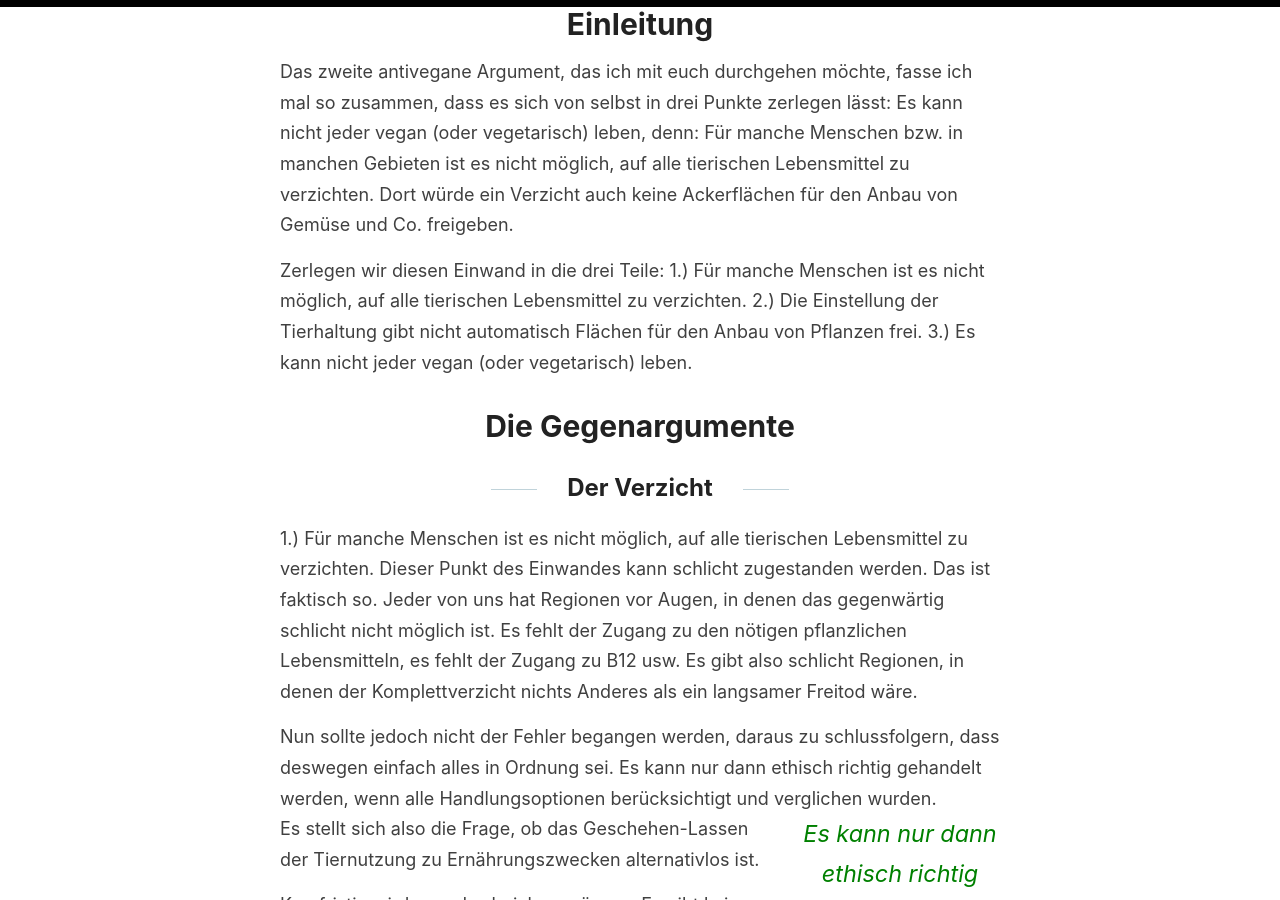
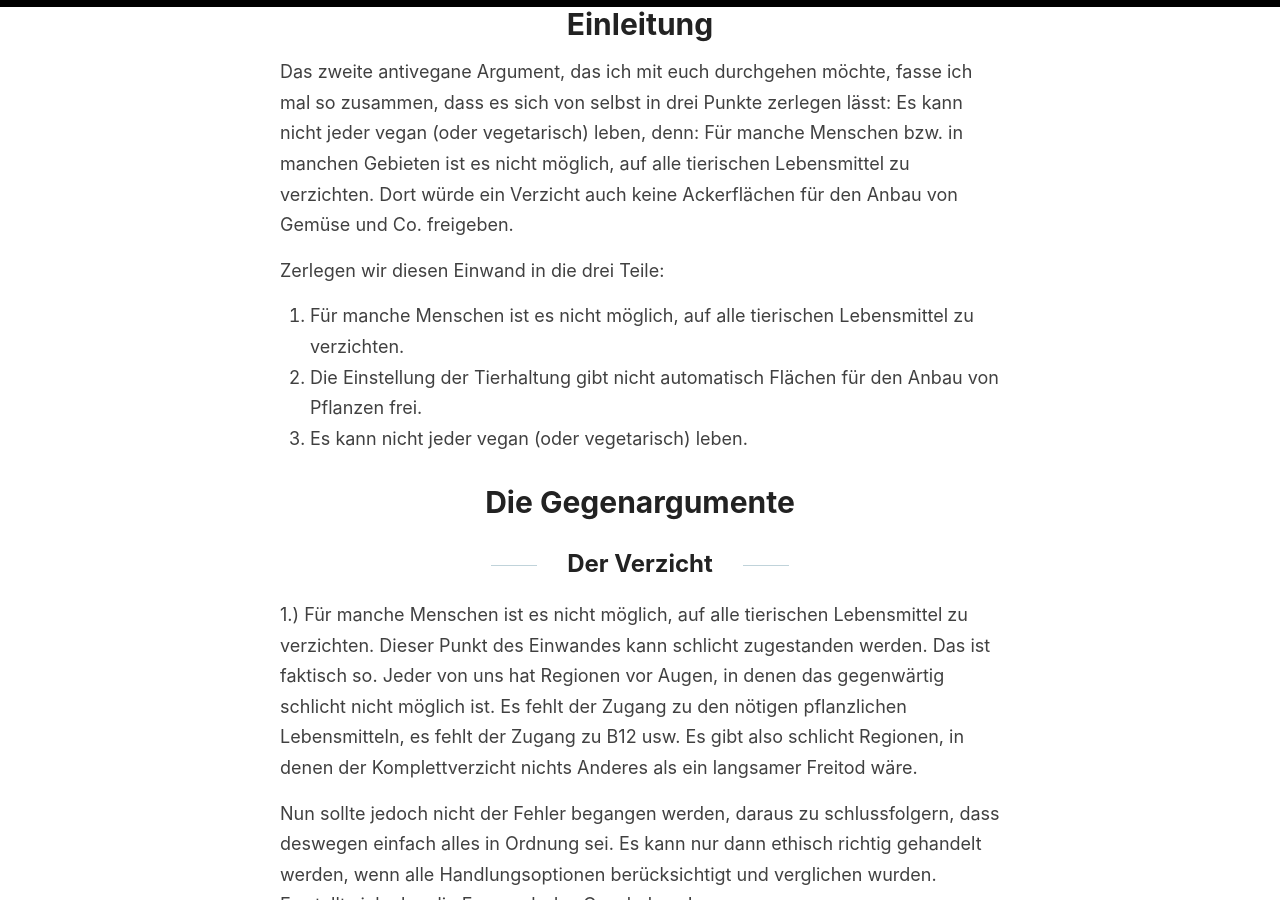
Before and after one commit to tierethik-veganismus/tierethik-veganismus.github.io, a Jekyll site: the page built from _posts/2020-05-19-Nicht-jeder-kann-vegan.md, in a window 1280 px wide and 900 px high, scrolled down 346 px. Built offline with Jekyll 4.4.1, drawn with Linux system fonts in a browser that asks for light colours; our own code applies the rules of GitHub Pages for plain Markdown files; part of the change alters nothing that is shown; some of the changed text lies outside the part shown.

```diff
--- a/_posts/2020-05-19-Nicht-jeder-kann-vegan.md
+++ b/_posts/2020-05-19-Nicht-jeder-kann-vegan.md
@@ -2,7 +2,7 @@
 layout: post
 title:  Nicht jeder kann vegan werden
 categories: [Antivegane Argumente]
-excerpt: Das zweite antivegane Argument, das ich mit euch durchgehen möchte, fasse ich mal so zusammen, dass es sich von selbst in drei Punkte zerlegen lässt: Es kann nicht jeder vegan (oder vegetarisch) leben, denn: Für manche Menschen bzw. in manchen Gebieten ist es nicht möglich, auf alle tierischen Lebensmittel zu verzichten. Dort würde ein Verzicht auch keine Ackerflächen für den Anbau von Gemüse und Co. freigeben.
+excerpt: Es kann nicht jeder vegan (oder vegetarisch) leben, denn: Für manche Menschen bzw. in manchen Gebieten ist es nicht möglich, auf alle tierischen Lebensmittel zu verzichten. Dort würde ein Verzicht auch keine Ackerflächen für den Anbau von Gemüse und Co. freigeben.
 ---
 
 # Einleitung
@@ -11,9 +11,9 @@ Das zweite antivegane Argument, das ich mit euch durchgehen möchte, fasse ich m
 Es kann nicht jeder vegan (oder vegetarisch) leben, denn: Für manche Menschen bzw. in manchen Gebieten ist es nicht möglich, auf alle tierischen Lebensmittel zu verzichten. Dort würde ein Verzicht auch keine Ackerflächen für den Anbau von Gemüse und Co. freigeben.
 
 Zerlegen wir diesen Einwand in die drei Teile:
-1.) Für manche Menschen ist es nicht möglich, auf alle tierischen Lebensmittel zu verzichten.
-2.) Die Einstellung der Tierhaltung gibt nicht automatisch Flächen für den Anbau von Pflanzen frei.
-3.) Es kann nicht jeder vegan (oder vegetarisch) leben.
+1. Für manche Menschen ist es nicht möglich, auf alle tierischen Lebensmittel zu verzichten.
+2. Die Einstellung der Tierhaltung gibt nicht automatisch Flächen für den Anbau von Pflanzen frei.
+3. Es kann nicht jeder vegan (oder vegetarisch) leben.
 
 # Die Gegenargumente
 
@@ -63,7 +63,7 @@ Was ich sagen möchte: Wenn wir wirklich wollen, bekommen wir diese Welt schon s
 Ich habe dieses Beispiel schon einmal genutzt, aber ich möchte es euch nochmal zeigen, weil es mir wichtig ist. **Bitte** versucht nicht, diesen Einwand grundsätzlich in Frage zu stellen.
 Da Tiere mit uns nicht automatisch in Nahrungskonkurrenz stehen, also Kalorien nutzbar machen können, die uns sonst nicht zur Verfügung stehen würden, ist es **unmöglich**, dass der Veganismus die beste Option für die Welternährung ist. Entscheidend ist einzig und allein, dass es reicht.
 
-Bitte gehört nicht zu den Veganern, die durch Unwissenheit diese abstoßende Form der Arroganz an den Tag legen: Sind die Ärmsten der Armen wirklich nur zu blöd, zu verstehen, dass sie die Tiere einfach nur abschaffen müssten, um viel mehr Kalorien für sich zu haben? Die Menschen, die seit Jahrhunderten so überleben – sind die nur zu doof? {% include pullquote.html quote="Und die Veganer, die in der Regel keine Ahnung von den Gegebenheiten und von der Landwirtschaft haben, wissen es besser?" %}
+Bitte gehört nicht zu den Veganern, die durch Unwissenheit diese abstoßende Form der Arroganz an den Tag legen: Sind die Ärmsten der Armen wirklich nur zu blöd, zu verstehen, dass sie die Tiere einfach nur abschaffen müssten, um viel mehr Kalorien für sich zu haben? Die Menschen, die seit Jahrhunderten so überleben – sind die nur zu doof? Und die Veganer, die in der Regel keine Ahnung von den Gegebenheiten und von der Landwirtschaft haben, wissen es besser?
 
 **Warum** gibt die Welthungerhilfe den Ärmsten der Armen Ziegen? Damit sie noch mehr hungern? Es ist himmelschreiende Arroganz!
 
@@ -82,7 +82,7 @@ Bevor ihr weiterlest: Bitte schaut, ob euch etwas auffällt.
 Die beiden Aussagen sind nicht miteinander vereinbar. Als sich die Vegan Society auf diese Definition festgelegt hat, hatte sie anscheinend schlicht nicht auf dem Schirm, dass es für manche Menschen eben eine Sterbensweise und keine „Lebensweise“ wäre, auf alles Tierische zu verzichten. Der letzte Satz der Definition ist also aufgrund des Selbstwiderspruchs zu streichen. Es bleibt:
 
 „\[…\] eine Lebensweise, die danach strebt \[…\] so weit wie möglich und praktisch durchführbar zu vermeiden \[…\]“
-Es ist daher per Definition **unmöglich**, dass nicht alle Menschen vegan leben können. Da eine vegane Lebensweise nur so weit vermeidet, wie es eben mit dem Leben vereinbar ist, sind diejenigen, die **wirklich** nicht anders können, nur dazu verpflichtet, ihre Tiernutzung auf das absolute Minimum zu beschränken und sie so schonend wie nur irgendwie möglich zu gestalten.
+{% include pullquote.html quote="Es ist daher per Definition **unmöglich**, dass nicht alle Menschen vegan leben können." %} Da eine vegane Lebensweise nur so weit vermeidet, wie es eben mit dem Leben vereinbar ist, sind diejenigen, die **wirklich** nicht anders können, nur dazu verpflichtet, ihre Tiernutzung auf das absolute Minimum zu beschränken und sie so schonend wie nur irgendwie möglich zu gestalten.
 
 Daraus folgt, dass die Nutzungen zu wählen sind, die mit den wenigsten und harmlosesten Interessenverletzungen einhergehen.
 Der Einwand, dass eine vegane Welt praktisch unmöglich ist, offenbart also ein Missverständnis dessen, was der Veganismus als ein Minimalrahmen für Gerechtigkeit gegenüber Tieren überhaupt fordert.
```
